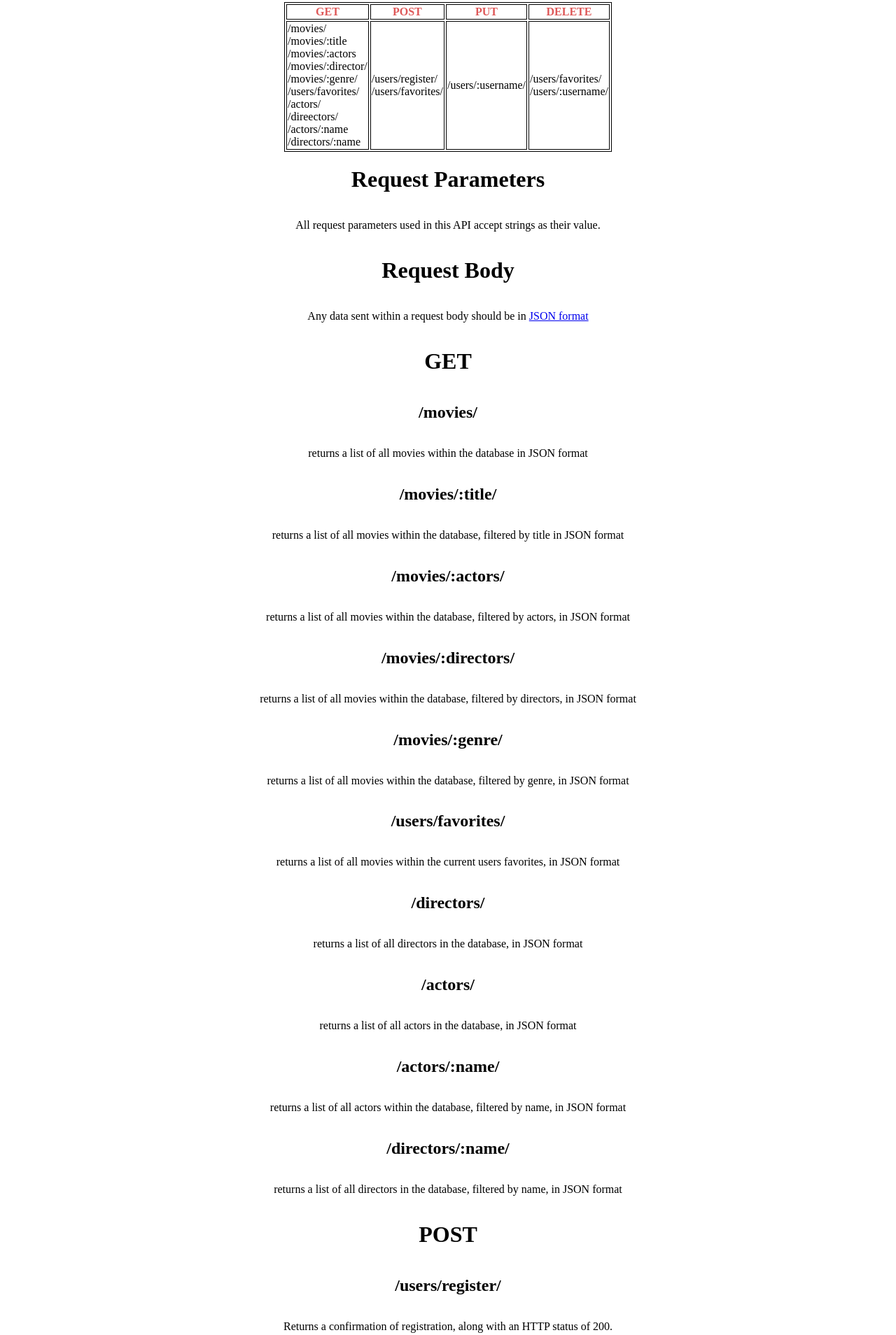
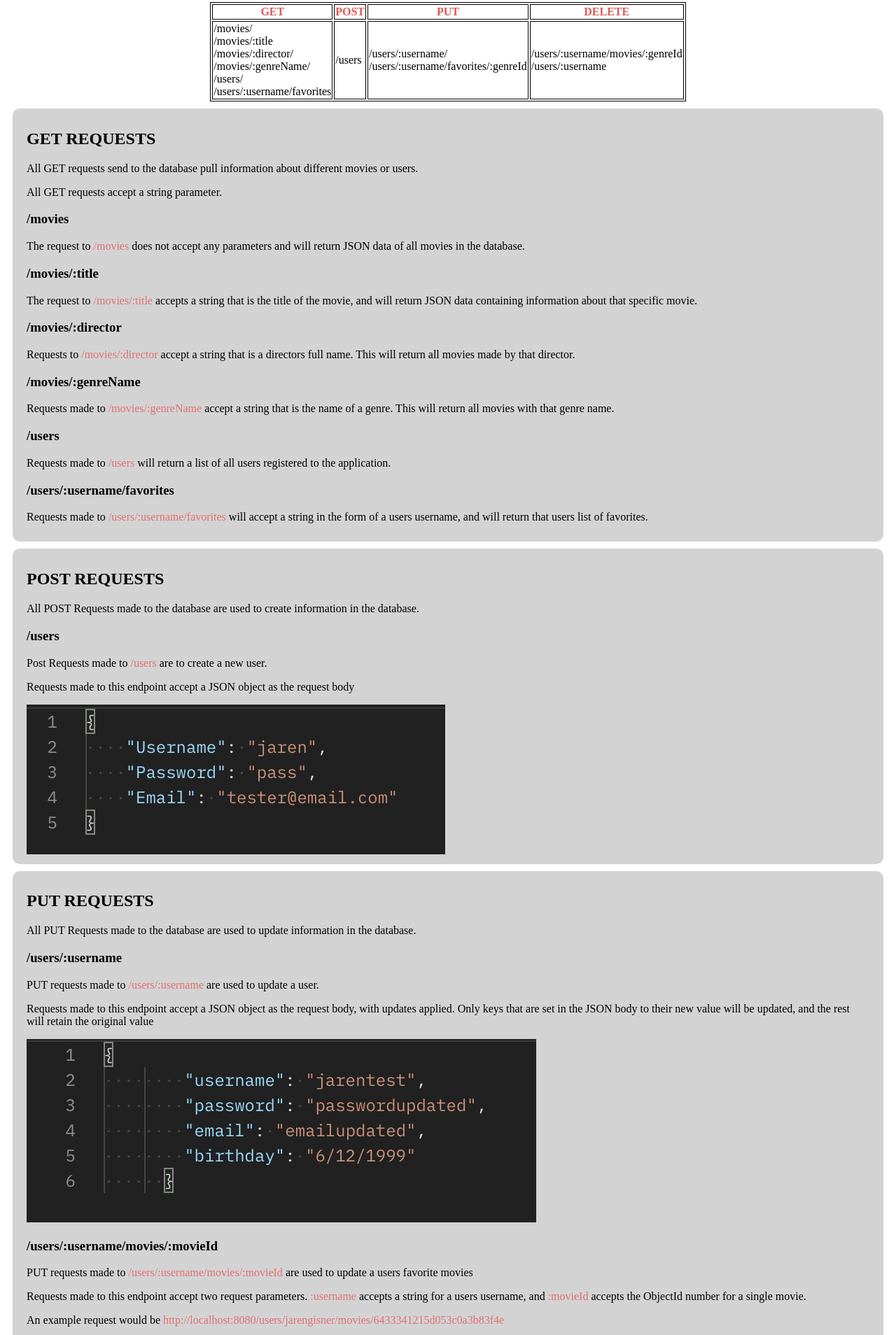
Before and after one commit to jarengisner/aws-movie-api, a website: page public/documentation.html in a window 1280 px wide. Shown: the part 111-2019 px from the top of the page at 70% size. Drawn offline with Linux system fonts and the light colour scheme.

Commit message:
Worked on endpoints, and models, as well as large documentation overhaul

```diff
--- a/public/documentation.html
+++ b/public/documentation.html
@@ -28,89 +28,123 @@
                 <td class="endpoints">
                     /movies/<br>
                     /movies/:title<br>
-                    /movies/:actors<br>
                     /movies/:director/<br>
-                    /movies/:genre/<br>
-                    /users/favorites/<br>
-                    /actors/<br>
-                    /direectors/<br>
-                    /actors/:name<br>
-                    /directors/:name<br></td>
+                    /movies/:genreName/<br>
+                    /users/<br>
+                    /users/:username/favorites<br>
                 <td class="endpoints">
-                    /users/register/<br>
-                    /users/favorites/<br>
+                    /users<br>
                 </td>
-                <td class="endpoints">/users/:username/</td>
+                <td class="endpoints">/users/:username/<br>
+                    /users/:username/favorites/:genreId
+                </td>
                 <td class="endpoints">
-                    /users/favorites/<br>
-                    /users/:username/
+                    /users/:username/movies/:genreId<br>
+                    /users/:username
                 </td>
             </tr>
         </table>
     </div>
     <!--Add more detail to these individual returns, including request parameters such as :name, then add expected format of request body data to those applicable-->
-    <div class="methods-details">
-        <h1>Request Parameters</h1>
-        <p>All request parameters used in this API
-            accept strings as their value.</p>
-        <h1>Request Body</h1>
-        <p>Any data sent within a request body should be in <a
-                href="https://developer.mozilla.org/en-US/docs/Learn/JavaScript/Objects/JSON" target="_blank">JSON
-                format</a>
+    <div class="request-infortmation">
+        <h2>GET REQUESTS</h2>
+        <p>
+            All GET requests send to the database pull information about different movies or users.
         </p>
-        <h1 class="method-title">GET</h1>
-        <h2 class="url-title">/movies/</h2>
-        <p class="use-details">returns a list of all movies within the database in JSON format</p>
-        <h2 class="url-title">/movies/:title/</h2>
-        <p class="use-details">returns a list of all movies within the database, filtered by title in JSON format
+        <p>
+            All GET requests accept a string parameter.
         </p>
-        <h2 class="url-title">/movies/:actors/</h2>
-        <p class="use-details">returns a list of all movies within the database, filtered by actors, in JSON format
+        <h3>/movies</h3>
+        <p>
+            The request to <span class="code-piece">/movies</span> does not accept any parameters and will return JSON
+            data of all movies
+            in the database.
         </p>
-        <h2 class="url-title">/movies/:directors/</h2>
-        <p class="use-details">returns a list of all movies within the database, filtered by directors, in JSON
-            format
+        <h3>/movies/:title</h3>
+        <p>
+            The request to <span class="code-piece">/movies/:title</span> accepts a string that is the title of the
+            movie, and will return
+            JSON data containing information about that specific movie.
         </p>
-        <h2 class="url-title">/movies/:genre/</h2>
-        <p class="use-details">returns a list of all movies within the database, filtered by genre, in JSON format
+        <h3>/movies/:director</h3>
+        <p>
+            Requests to <span class="code-piece">/movies/:director</span> accept a string that is a directors full name.
+            This will return
+            all movies made by that director.
         </p>
-        <h2 class="url-title">/users/favorites/</h2>
-        <p class="use-details">returns a list of all movies within the current users favorites, in JSON format</p>
-        <h2 class="url-title">/directors/</h2>
-        <p class="use-details">returns a list of all directors in the database, in JSON format</p>
-        <h2 class="url-title">/actors/</h2>
-        <p class="use-details">returns a list of all actors in the database, in JSON format</p>
-        <h2 class="url-title">/actors/:name/</h2>
-        <p class="use-details">returns a list of all actors within the database, filtered by name, in JSON format
+        <h3>/movies/:genreName</h3>
+        <p>Requests made to <span class="code-piece">/movies/:genreName</span> accept a string that is the name of a
+            genre. This will
+            return all movies with that genre name.</p>
+        <h3>/users</h3>
+        <p>
+            Requests made to <span class="code-piece">/users</span> will return a list of all users registered to the
+            application.
         </p>
-        <h2 class="url-title">/directors/:name/</h2>
-        <p class="use-details">returns a list of all directors in the database, filtered by name, in JSON format</p>
+        <h3>/users/:username/favorites</h3>
+        <p>
+            Requests made to <span class="code-piece">/users/:username/favorites</span> will accept a string in the form
+            of a users
+            username, and will return that users list of favorites.
+        </p>
     </div>
-    <div class="methods-details">
-        <h1 class="method-title">POST</h1>
-        <h2 class="url-title">/users/register/</h2>
-        <p class="use-details">Returns a confirmation of registration, along with an HTTP status of 200.</p>
-        <h2 class="url-title">/users/favorites/</h2>
-        <p class="use-details">Returns a confirmation that the movie was added to your favorites, with an HTTP
-            status of
-            200</p>
+    <div class="request-infortmation">
+        <h2>POST REQUESTS</h2>
+        <p>
+            All POST Requests made to the database are used to create information in the database.
+        </p>
+        <h3>/users</h3>
+        <p>Post Requests made to <span class="code-piece">/users</span> are to create a new user.</p>
+        <p>Requests made to this endpoint accept a JSON object as the request body</p>
+        <img src="img/post1.png">
     </div>
-    <div class="methods-details">
-        <h1 class="method-title">PUT</h1>
-        <p>All data sent in a post request body must be sent in JSON format or XML</p>
-        <h2 class="url-title">/users/:username</h2>
-        <p class="use-details">Returns confirmation of updated username, along with HTTP status code of 200</p>
+    <div class="request-infortmation">
+        <h2>PUT REQUESTS</h2>
+        <p>
+            All PUT Requests made to the database are used to update information in the database.
+        </p>
+        <h3>/users/:username</h3>
+        <p>PUT requests made to <span class="code-piece">/users/:username</span> are used to update a user.</p>
+        <p>Requests made to this endpoint accept a JSON object as the request body, with updates applied. Only keys that
+            are set in the JSON body to their new value will be updated, and the rest will retain the original value</p>
+        <img src="img/put1.png">
+        <h3>/users/:username/movies/:movieId</h3>
+        <p>PUT requests made to <span class="code-piece">/users/:username/movies/:movieId</span> are used to update a
+            users favorite movies
+        </p>
+        <p>Requests made to this endpoint accept two request parameters. <span class="code-piece">:username</span>
+            accepts a string for a
+            users username, and <span class="code-piece">:movieId</span> accepts the ObjectId number for a single movie.
+        </p>
+        <p>An example request would be
+            <span class="code-piece">http://localhost:8080/users/jarengisner/movies/6433341215d053c0a3b83f4e</span>
+        </p>
+        <p>A JSON object of the updated user with the new movie added to their favorites would be returned if successful
+        </p>
+        <img src="img/put2.png">
     </div>
-    <div class="methods-details">
-        <h1 class="method-title">DELETE</h1>
-        <h2 class="url-title">/users/favorites/</h2>
-        <p class="use-details">Returns confirmation of a favorite delete, and returns JSON of updated list of
-            favorites
+    <div class="request-infortmation">
+        <h2>DELETE REQUESTS</h2>
+        <p>DELETE Requests to the database delete a piece of data</p>
+        <h3>/users/:username/movies/:movieId</h3>
+        <p>A DELETE request to the <span class="code-piece">/users/:username/movies/:movieId</span> endpoint will remove
+            a movie from a
+            users favorites</p>
+        <p>Requests made to this endpoint accept two request parameters. <span class="code-piece">:username</span>
+            accepts a string for a
+            users username, and <span class="code-piece">:movieId</span> accepts the ObjectId number for a single movie.
         </p>
-        <h2 class="url-title">/users/:username/</h2>
-        <p class="use-details">Returns confirmation that account was deleted, and HTTP status code of 200</p>
+        <p>The response will return a JSON object for the user with the requested movie removed, confirming it's removal
+        </p>
+        <img src="img/delete1.png">
+        <h3>/users/:username</h3>
+        <p>A DELETE request to the <span class="code-piece">/users/:username</span> endpoint will remove a movie from a
+            users favorites</p>
+        <p>Requests made to this endpoint accept one request parameter. <span class="code-piece">:username</span>
+            accepts a string for a
+            users username</p>
+        <p>The response will return confirmation that the user was deleted if successful</p>
     </div>
-
 </body>
 
 </html>
--- a/public/styles.css
+++ b/public/styles.css
@@ -30,3 +30,17 @@ td {
   align-items: center;
   justify-content: center;
 }
+
+.code-piece {
+  color: rgb(226, 111, 111);
+}
+
+.request-infortmation {
+  background-color: lightgray;
+  border-radius: 10px;
+  padding-left: 20px;
+  padding-right: 20px;
+  padding-top: 10px;
+  padding-bottom: 10px;
+  margin: 10px;
+}
```
Also changed, not shown: index.js (+20 -29 lines), models.js (+0 -16 lines), public/img/delete1.png (added), public/img/post1.png (added), public/img/put1.png (added), public/img/put2.png (added).
